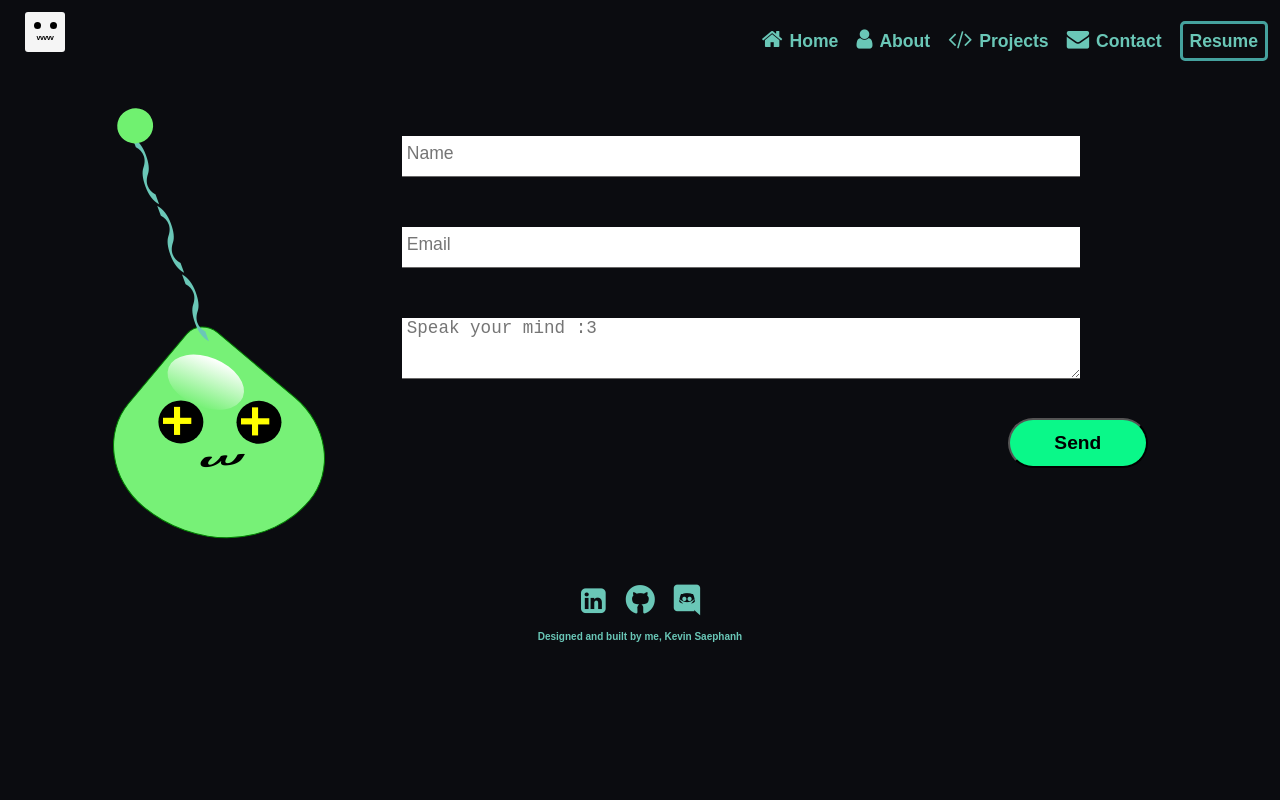
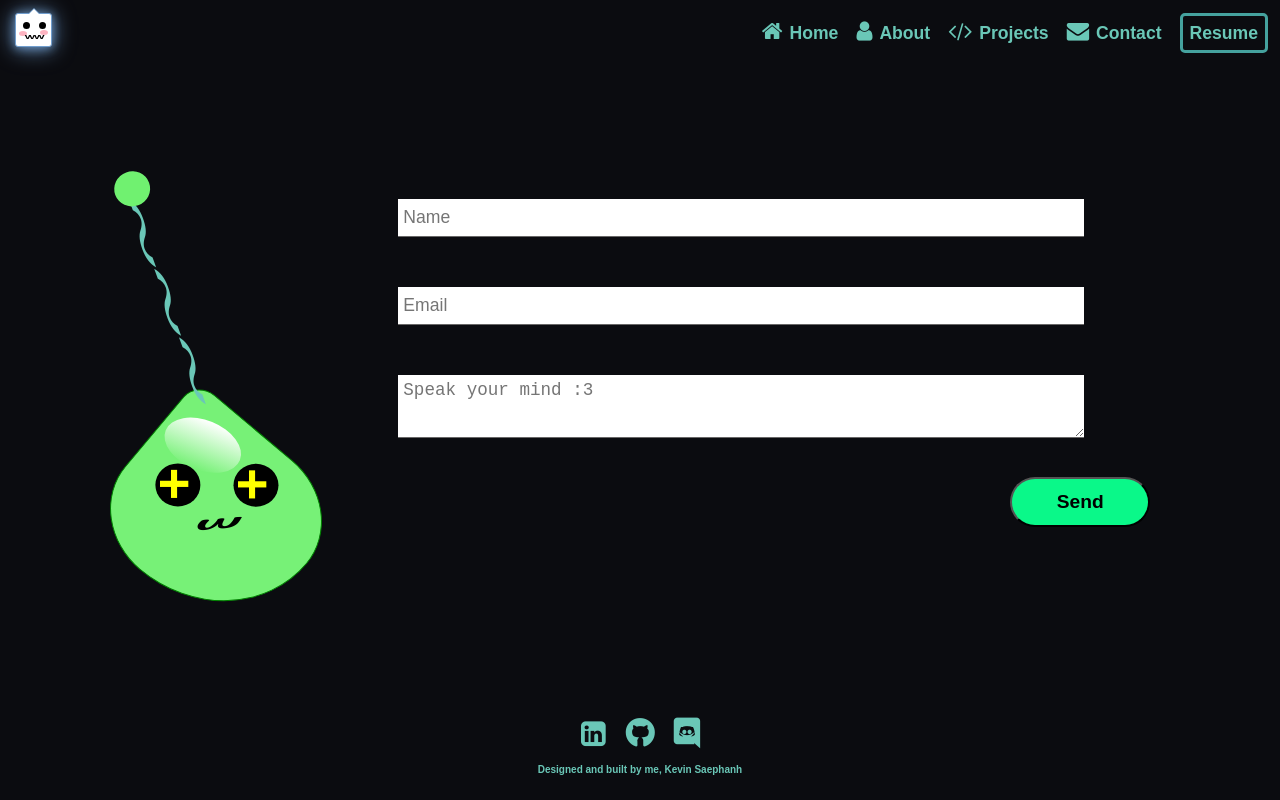
Before and after one commit to KevinSaephanh/portfolio, a React (Create React App) app: page /contact in a window 1280 px wide. Built offline with nearby package versions, Linux system fonts and the light colour scheme; a web font is replaced by a local one.

Commit message:
Finished yeti header image

```diff
--- a/package.json
+++ b/package.json
@@ -6,6 +6,7 @@
         "@testing-library/jest-dom": "^4.2.4",
         "@testing-library/react": "^9.5.0",
         "@testing-library/user-event": "^7.2.1",
+        "email-validator": "^2.0.4",
         "emailjs-com": "^2.4.1",
         "font-awesome": "^4.7.0",
         "react": "^17.0.2",
--- a/src/App.scss
+++ b/src/App.scss
@@ -19,6 +19,8 @@ body {
   max-width: 100vw;
   overflow: hidden;
   font-family: "League Spartan Bold", arial;
+  display: flex;
+  flex-direction: column;
 }
 
 .content {
@@ -29,6 +31,7 @@ body {
   display: flex;
   align-items: center;
   justify-content: center;
+  flex: 1;
 }
 
 h1,
@@ -66,4 +69,12 @@ button:focus {
   li {
     font-size: 12px;
   }
+
+  h1 {
+    font-size: 1.2rem;
+  }
+
+  h2 {
+    font-size: 1.1rem;
+  }
 }
--- a/src/components/Footer/Footer.scss
+++ b/src/components/Footer/Footer.scss
@@ -2,11 +2,10 @@ footer {
   width: 50%;
   bottom: 0;
   background-color: transparent;
-  z-index: 1000;
   margin: 0 auto;
   left: 0;
   right: 0;
-  margin-bottom: 20px;
+  height: 80px;
 
   i {
     margin: 0 10px;
--- a/src/components/Header/Header.jsx
+++ b/src/components/Header/Header.jsx
@@ -43,7 +43,9 @@ const Header = () => {
         <div className="yeti" title="Yeti from MapleStory">
           <div className="eye eye1" />
           <div className="eye eye2" />
-          <div className="mouth">vvvvv</div>
+          <div className="cheek cheek1" />
+          <div className="cheek cheek2" />
+          <div className="mouth">vvvv</div>
         </div>
       </a>
       <div>{width >= breakpoint ? getNavs() : <Menu>{getNavs()}</Menu>}</div>
--- a/src/components/Header/Header.scss
+++ b/src/components/Header/Header.scss
@@ -5,15 +5,66 @@ header {
   z-index: 1000;
   width: 100vw;
   max-width: 100vw;
+  padding-top: 10px;
 }
 
 .yeti {
-  height: 40px;
-  width: 40px;
-  margin-top: 10px;
-  margin-left: 25px;
-  background: whitesmoke;
+  top: 3px;
+  position: relative;
+  background: #ffffff;
+  border: 1px solid #719ece;
+  width: 35px;
+  height: 32px;
+  margin-left: 15px;
   border-radius: 3px;
+  -webkit-filter: drop-shadow(0 1px 10px rgba(113, 158, 206, 0.8));
+  box-shadow: 0 1px 10px rgba(113, 158, 206, 0.8);
+  filter: drop-shadow(0 1px 10px rgba(113, 158, 206, 0.8));
+
+  &::after,
+  &::before {
+    bottom: 100%;
+    border: solid transparent;
+    content: " ";
+    height: 0;
+    width: 0;
+    position: absolute;
+    pointer-events: none;
+  }
+
+  &::after {
+    border-color: rgba(255, 255, 255, 0);
+    border-bottom-color: #ffffff;
+    border-width: 5px;
+    left: 50%;
+    margin-left: -5px;
+  }
+
+  &::before {
+    border-color: rgba(113, 158, 206, 0);
+    border-bottom-color: #719ece;
+    border-width: 6px;
+    left: 50%;
+    margin-left: -6px;
+  }
+
+  // Change facial expression of yeti on hover
+  &:hover {
+    .eye {
+      border-bottom-left-radius: 10px;
+      border-bottom-right-radius: 10px;
+      border-bottom: 0;
+      box-sizing: border-box;
+    }
+
+    .mouth {
+      margin-top: -12px;
+    }
+
+    .cheek {
+      display: none;
+    }
+  }
 
   .eye {
     height: 7px;
@@ -26,15 +77,37 @@ header {
     position: absolute;
     z-index: 10000;
     margin: 12px;
-    top: 10px;
-    left: 21.5px;
+    top: -4px;
+    left: 10.5px;
   }
 
   .eye2 {
     position: relative;
     margin: 12px;
-    top: 10px;
-    left: 13px;
+    top: -4px;
+    left: -5px;
+  }
+
+  .cheek {
+    height: 5px;
+    width: 8px;
+    background: rgb(253, 179, 192);
+    border-radius: 50%;
+  }
+
+  .cheek1 {
+    position: absolute;
+    z-index: 10000;
+    margin: 12px;
+    top: 4px;
+    left: 12px;
+  }
+
+  .cheek2 {
+    position: relative;
+    margin: 12px;
+    top: -14px;
+    left: -9px;
   }
 
   .mouth {
@@ -42,9 +115,10 @@ header {
     height: 5px;
     color: black;
     font-size: 7px;
-    letter-spacing: -0.5px;
+    letter-spacing: -0.8px;
     margin: 0 auto;
-    padding-top: 3px;
+    margin-top: -29px;
+    transform: scale(1.5, 1);
   }
 }
 
@@ -233,6 +307,10 @@ Note: Beware of modifying this element as it can break the animations - you shou
 }
 
 @media only screen and (max-width: 700px) {
+  header {
+    padding-top: 5px;
+  }
+
   .nav-list a {
     display: block;
     margin-right: 0;
--- a/src/pages/Contact/Contact.jsx
+++ b/src/pages/Contact/Contact.jsx
@@ -1,4 +1,5 @@
 import React from "react";
+import validator from "email-validator";
 import * as emailjs from "emailjs-com";
 import "./Contact.scss";
 
@@ -47,9 +48,8 @@ const Contact = () => {
       name.length <= 50 &&
       email.length >= 5 &&
       email.length <= 100 &&
-      email.includes("@") &&
-      email.includes(".") &&
-      message.length >= 5 &&
+      validator.validate(email) &&
+      message.length >= 1 &&
       message.length <= 300
     );
   };
--- a/src/pages/Contact/Contact.scss
+++ b/src/pages/Contact/Contact.scss
@@ -13,10 +13,13 @@ form {
 
   input {
     height: 35px;
+    padding-left: 5px;
   }
 
   textarea {
     height: 55px;
+    padding-left: 5px;
+    padding-top: 5px;
   }
 
   input,
@@ -25,7 +28,6 @@ form {
     border-bottom: 1.2px solid rgb(104, 103, 103);
     width: 80%;
     margin: 25px auto;
-    padding: 0 0 5px 5px;
     font-size: 1.1rem;
   }
 
@@ -150,6 +152,10 @@ form {
 }
 
 @media only screen and (max-width: 700px) {
+  .contact {
+    display: block;
+  }
+
   .contact-content {
     flex-wrap: wrap;
   }
@@ -207,6 +213,7 @@ form {
 
   form {
     margin: 0 auto;
+    margin-bottom: 25px;
 
     input {
       font-size: 1rem;
--- a/src/pages/Home/Home.jsx
+++ b/src/pages/Home/Home.jsx
@@ -4,9 +4,9 @@ import Typing from "react-typing-animation";
 const Home = () => {
   return (
     <div className="home">
-      <Typing speed={90}>
-        <h1>Kevin Saephanh</h1>
-        <h2>Full Stack Developer</h2>
+      <Typing speed={100}>
+        <h1>Hello, I'm Kevin Saephanh</h1>
+        <h2>A Full Stack Developer</h2>
       </Typing>
     </div>
   );
```
Also changed, not shown: 1 other file (tests, documents, lock files or other folders).
